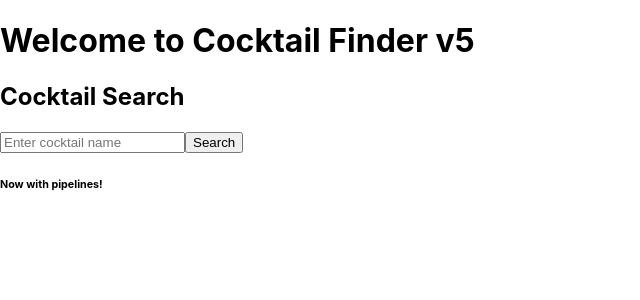
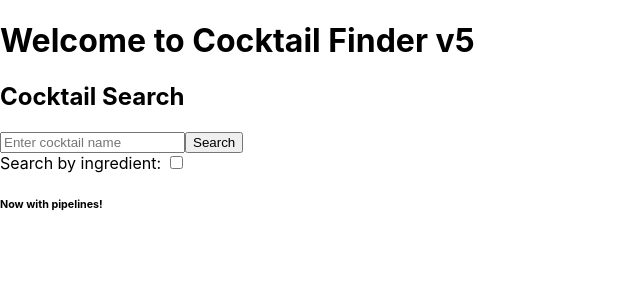
Before and after one commit to KyleWeiland/CocktailRecipeLookup, a React (Create React App) app in the folder cocktail-reciple-lookup-ui/: page / in a window 1280 px wide. Shown: the top 300 px of the page, without its empty margins (0-640 px from the left). Built offline with nearby package versions, Linux system fonts and the light colour scheme.

Commit message:
template ui WIP

```diff
--- a/cocktail-reciple-lookup-ui/src/CocktailSearch.js
+++ b/cocktail-reciple-lookup-ui/src/CocktailSearch.js
@@ -8,6 +8,7 @@ function CocktailSearch() {
     const [result, setResult] = useState(1);
     const [resultsCount, setResultsCount] = useState(null);
     const [data, setData] = useState(null);
+    const [checkboxVal, setCheckboxVal] = useState(false);
 
     const fetchCocktailDetails = async () => {
         try {
@@ -45,7 +46,10 @@ function CocktailSearch() {
                 onChange={e => setCocktailName(e.target.value)}
             />
             <button onClick={fetchCocktailDetails}>Search</button>
-
+            <div>
+                <label>Search by ingredient: </label>
+                <input type="checkbox" onChange={e => setCheckboxVal(e.target.value)}></input>
+            </div>
             <div>
                 {cocktailDetails && (
                     <div>
```
